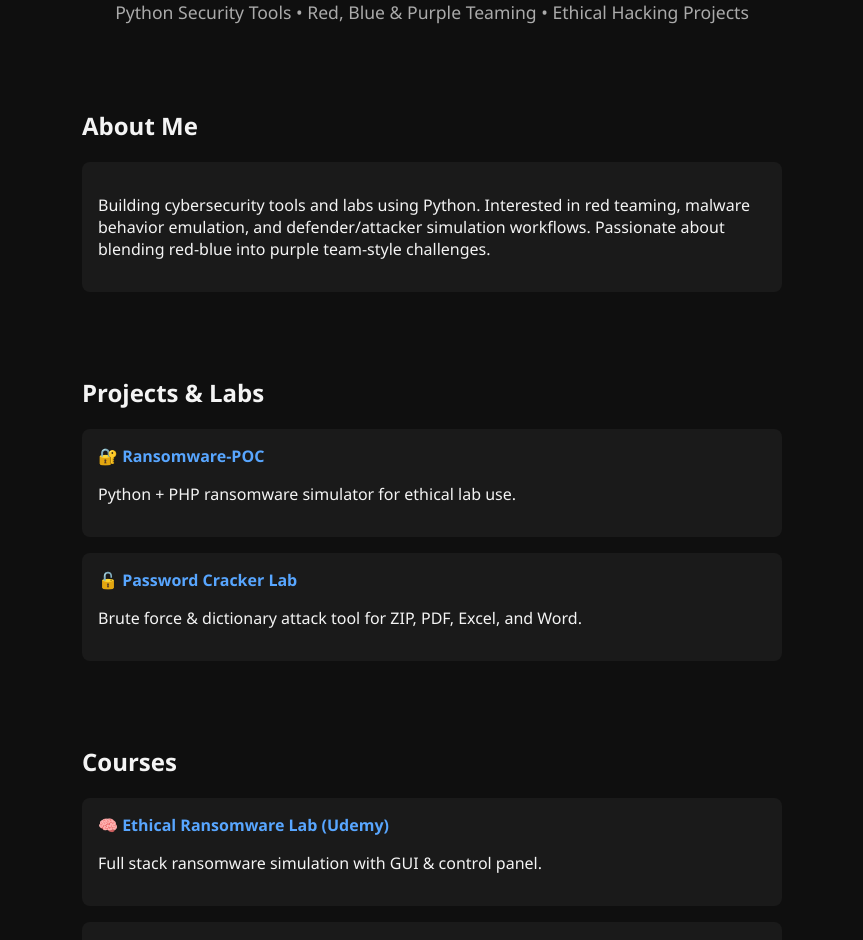
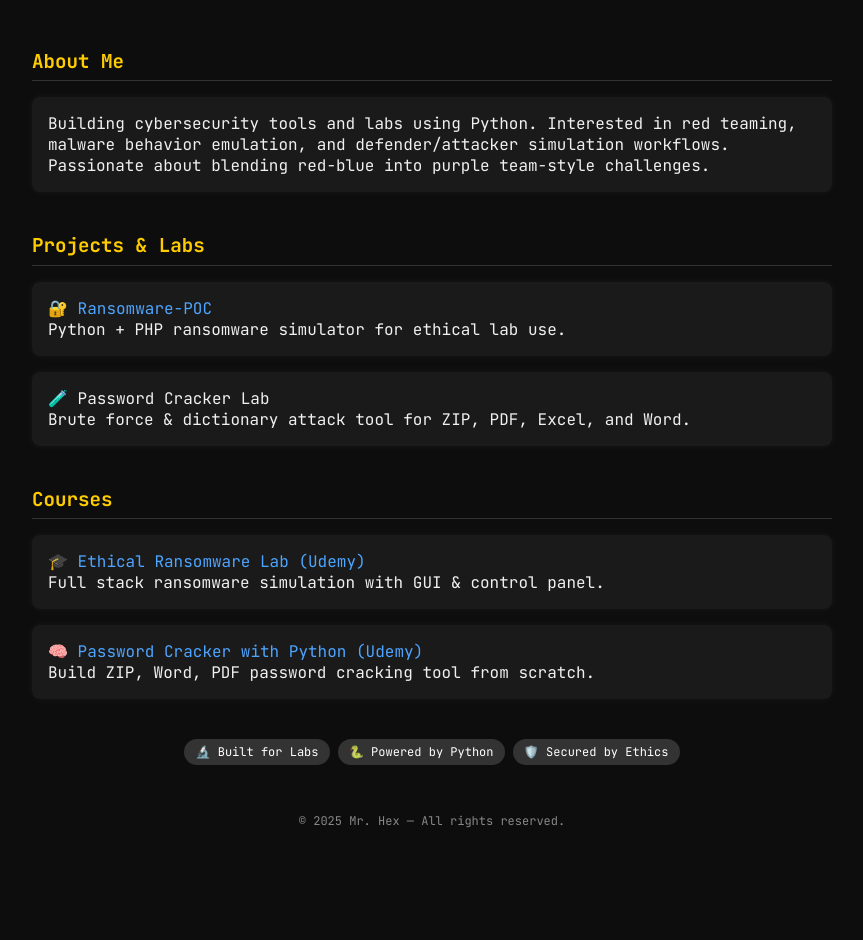
Before and after one commit to hexa-bin/hexa-bin.github.io, a plain HTML site: page index.html in a window 1280 px wide. Shown: the part 155-1095 px from the top of the page, without its empty margins (208-1071 px from the left). After the commit the page ends 1016 px from the top, so only its background shows below. Drawn offline with Linux system fonts and the light colour scheme.

Commit message:
Update index.html

```diff
--- a/index.html
+++ b/index.html
@@ -3,62 +3,93 @@
 <head>
   <meta charset="UTF-8" />
   <meta name="viewport" content="width=device-width, initial-scale=1.0" />
-  <title>Mr. Hex | Portfolio</title>
+  <title>Mr. Hex — Portfolio</title>
+  <link rel="preconnect" href="https://fonts.googleapis.com">
+  <link rel="preconnect" href="https://fonts.gstatic.com" crossorigin>
+  <link href="https://fonts.googleapis.com/css2?family=JetBrains+Mono:wght@400;700&display=swap" rel="stylesheet">
   <style>
+    :root {
+      --bg: #0d0d0d;
+      --text: #f0f0f0;
+      --accent: #ffcc00;
+      --card: #1a1a1a;
+      --link: #4ea5ff;
+      --badge-bg: #333;
+      --badge-text: #fff;
+    }
+    * {
+      box-sizing: border-box;
+    }
     body {
       margin: 0;
-      font-family: 'Segoe UI', sans-serif;
-      background-color: #0f0f0f;
-      color: #f4f4f4;
-      display: flex;
-      flex-direction: column;
-      align-items: center;
+      padding: 2rem;
+      background-color: var(--bg);
+      color: var(--text);
+      font-family: 'JetBrains Mono', monospace;
     }
     header {
       text-align: center;
-      padding: 2rem 1rem 1rem;
+      margin-bottom: 3rem;
     }
     header img {
-      width: 120px;
-      border-radius: 50%;
-      background: #1f1f1f;
-      padding: 6px;
+      width: 140px;
+      height: auto;
+      border-radius: 100px;
+      border: 3px solid var(--accent);
+      box-shadow: 0 0 12px var(--accent);
     }
     h1 {
-      font-size: 2.5rem;
-      margin: 1rem 0 0.2rem;
+      margin: 1rem 0 0.5rem;
+      font-size: 2rem;
     }
     p.tagline {
-      font-size: 1.1rem;
-      color: #aaa;
+      font-size: 1rem;
+      color: #ccc;
     }
     section {
-      width: 90%;
-      max-width: 700px;
-      margin: 2rem 0;
+      max-width: 800px;
+      margin: 0 auto 2.5rem;
     }
-    .projects, .courses {
-      margin-top: 1rem;
+    h2 {
+      font-size: 1.2rem;
+      color: var(--accent);
+      border-bottom: 1px solid #333;
+      padding-bottom: 0.4rem;
     }
     .card {
-      background: #1a1a1a;
-      border-radius: 8px;
+      background: var(--card);
       padding: 1rem;
+      border-radius: 0.5rem;
       margin-bottom: 1rem;
+      box-shadow: 0 0 10px rgba(255,255,255,0.05);
     }
-    .card a {
-      color: #58a6ff;
+    a {
+      color: var(--link);
       text-decoration: none;
-      font-weight: bold;
     }
-    .badges img {
-      margin: 0.5rem;
-      height: 28px;
+    a:hover {
+      text-decoration: underline;
+    }
+    .badges {
+      display: flex;
+      justify-content: center;
+      gap: 0.5rem;
+      flex-wrap: wrap;
+      margin-top: 2rem;
+    }
+    .badge {
+      background: var(--badge-bg);
+      color: var(--badge-text);
+      padding: 0.3rem 0.7rem;
+      border-radius: 999px;
+      font-size: 0.75rem;
+      font-weight: 500;
     }
     footer {
-      margin: 3rem 0 1rem;
-      color: #666;
-      font-size: 0.9rem;
+      text-align: center;
+      font-size: 0.75rem;
+      margin-top: 3rem;
+      color: #888;
     }
   </style>
 </head>
@@ -72,47 +103,39 @@
   <section>
     <h2>About Me</h2>
     <div class="card">
-      <p>
-        Building cybersecurity tools and labs using Python. Interested in red teaming,
-        malware behavior emulation, and defender/attacker simulation workflows.
-        Passionate about blending red-blue into purple team-style challenges.
-      </p>
+      Building cybersecurity tools and labs using Python. Interested in red teaming, malware behavior emulation, and defender/attacker simulation workflows. Passionate about blending red-blue into purple team-style challenges.
     </div>
   </section>
 
-  <section class="projects">
+  <section>
     <h2>Projects & Labs</h2>
     <div class="card">
-      <a href="https://github.com/hexa-bin/Ransomware-POC" target="_blank">🔐 Ransomware-POC</a>
-      <p>Python + PHP ransomware simulator for ethical lab use.</p>
+      🔐 <a href="https://github.com/hexa-bin/Ransomware-POC" target="_blank">Ransomware-POC</a><br />
+      Python + PHP ransomware simulator for ethical lab use.
     </div>
     <div class="card">
-      <a href="https://www.udemy.com/course/ethical-hacking-build-your-own-password-cracker-with-python" target="_blank">🔓 Password Cracker Lab</a>
-      <p>Brute force & dictionary attack tool for ZIP, PDF, Excel, and Word.</p>
+      🧪 Password Cracker Lab<br />
+      Brute force & dictionary attack tool for ZIP, PDF, Excel, and Word.
     </div>
   </section>
 
-  <section class="courses">
+  <section>
     <h2>Courses</h2>
     <div class="card">
-      <a href="https://www.udemy.com/course/ethical-hacking-build-ransomware-with-control-center-poc/" target="_blank">
-        🧠 Ethical Ransomware Lab (Udemy)
-      </a>
-      <p>Full stack ransomware simulation with GUI & control panel.</p>
+      🎓 <a href="https://www.udemy.com/course/ethical-hacking-build-ransomware-with-control-center-poc/" target="_blank">Ethical Ransomware Lab (Udemy)</a><br />
+      Full stack ransomware simulation with GUI & control panel.
     </div>
     <div class="card">
-      <a href="https://www.udemy.com/course/ethical-hacking-build-your-own-password-cracker-with-python" target="_blank">
-        🧠 Password Cracker with Python (Udemy)
-      </a>
-      <p>Build ZIP, Word, PDF password cracking tool from scratch.</p>
+      🧠 <a href="https://www.udemy.com/course/ethical-hacking-build-your-own-password-cracker-with-python/" target="_blank">Password Cracker with Python (Udemy)</a><br />
+      Build ZIP, Word, PDF password cracking tool from scratch.
     </div>
   </section>
 
-  <section class="badges" style="text-align:center">
-    <img src="https://img.shields.io/badge/BUILT%20FOR-LABS-blueviolet?style=for-the-badge&logo=vercel" />
-    <img src="https://img.shields.io/badge/POWERED%20BY-PYTHON-yellow?style=for-the-badge&logo=python" />
-    <img src="https://img.shields.io/badge/SECURED%20BY-ETHICS-red?style=for-the-badge&logo=security" />
-  </section>
+  <div class="badges">
+    <div class="badge">🔬 Built for Labs</div>
+    <div class="badge">🐍 Powered by Python</div>
+    <div class="badge">🛡️ Secured by Ethics</div>
+  </div>
 
   <footer>
     &copy; 2025 Mr. Hex — All rights reserved.
```
